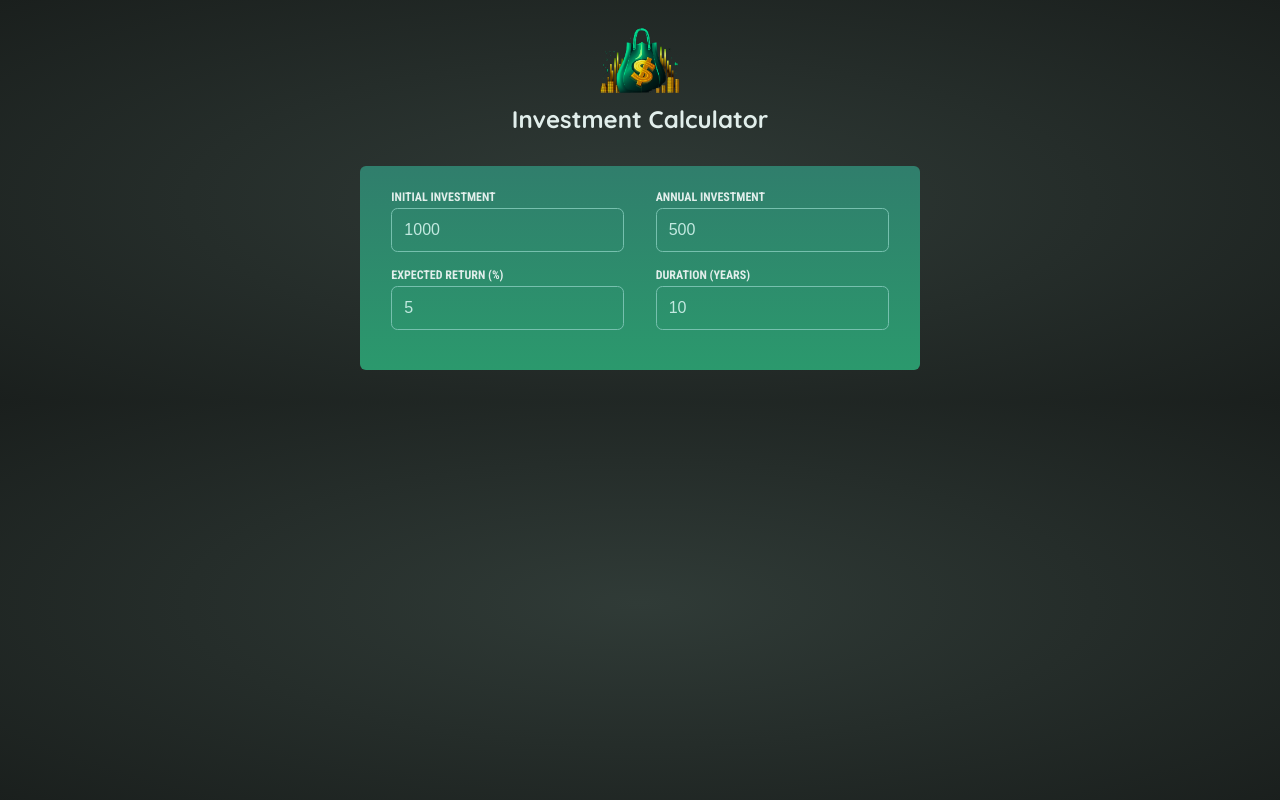
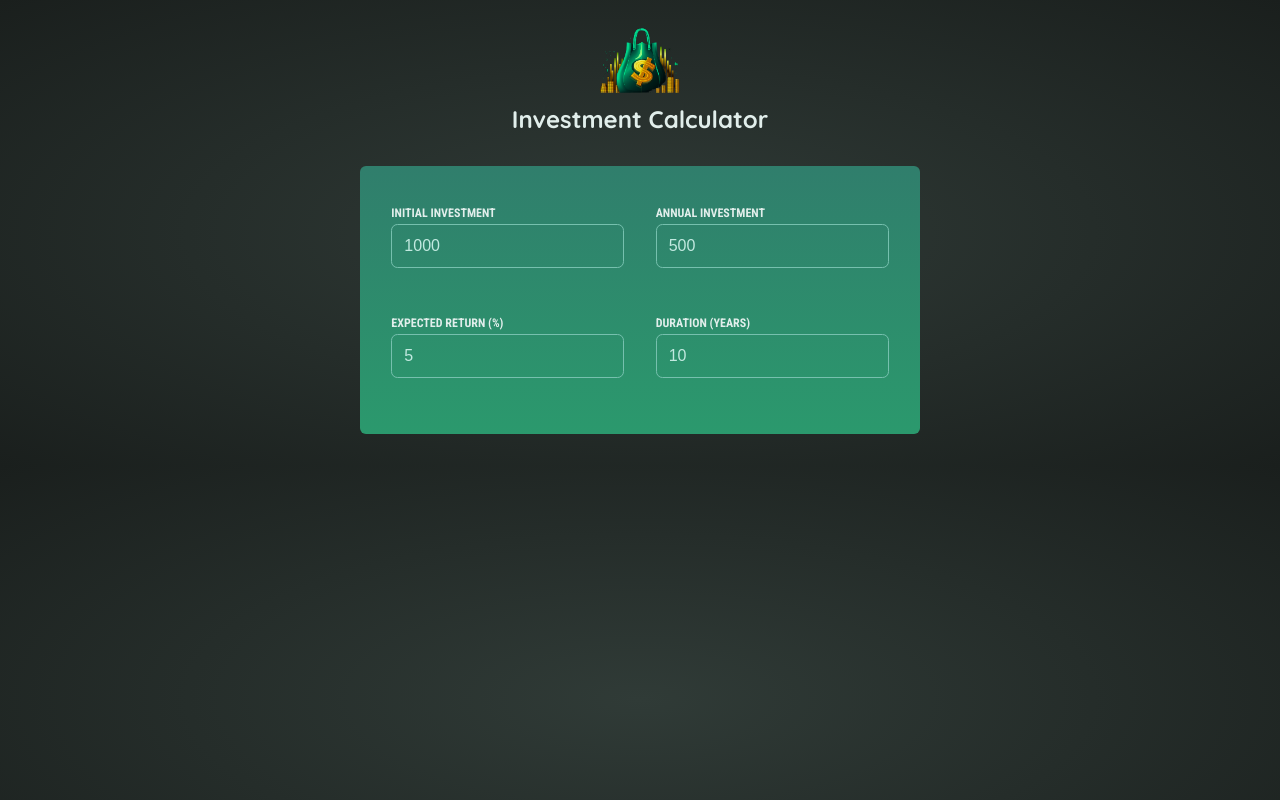
Before and after one commit to Venkat-Gorla/investment-calc-react, a React (Vite) app: page / in a window 1280 px wide. Built offline with nearby package versions, Linux system fonts and the light colour scheme.

Commit message:
[UserInput Layout change] use section instead of div inside UserInput component, layout looks better with section - remove unneeded export

```diff
--- a/src/components/UserInput.tsx
+++ b/src/components/UserInput.tsx
@@ -1,6 +1,6 @@
 import React from "react";
 
-export type UserInputProps = {
+type UserInputProps = {
   values: {
     initialInvestment: number;
     annualInvestment: number;
@@ -12,9 +12,9 @@ export type UserInputProps = {
 
 const UserInput: React.FC<UserInputProps> = ({ values, onChange }) => {
   return (
-    <div id="user-input">
+    <section id="user-input">
       <div className="input-group">
-        <div>
+        <p>
           <label htmlFor="initialInvestment">Initial Investment</label>
           <input
             type="number"
@@ -22,8 +22,8 @@ const UserInput: React.FC<UserInputProps> = ({ values, onChange }) => {
             value={values.initialInvestment}
             onChange={(e) => onChange("initialInvestment", +e.target.value)}
           />
-        </div>
-        <div>
+        </p>
+        <p>
           <label htmlFor="annualInvestment">Annual Investment</label>
           <input
             type="number"
@@ -31,10 +31,10 @@ const UserInput: React.FC<UserInputProps> = ({ values, onChange }) => {
             value={values.annualInvestment}
             onChange={(e) => onChange("annualInvestment", +e.target.value)}
           />
-        </div>
+        </p>
       </div>
       <div className="input-group">
-        <div>
+        <p>
           <label htmlFor="expectedReturn">Expected Return (%)</label>
           <input
             type="number"
@@ -42,8 +42,8 @@ const UserInput: React.FC<UserInputProps> = ({ values, onChange }) => {
             value={values.expectedReturn}
             onChange={(e) => onChange("expectedReturn", +e.target.value)}
           />
-        </div>
-        <div>
+        </p>
+        <p>
           <label htmlFor="duration">Duration (years)</label>
           <input
             type="number"
@@ -51,9 +51,9 @@ const UserInput: React.FC<UserInputProps> = ({ values, onChange }) => {
             value={values.duration}
             onChange={(e) => onChange("duration", +e.target.value)}
           />
-        </div>
+        </p>
       </div>
-    </div>
+    </section>
   );
 };
 
```
Also changed, not shown: 1 other file (tests, documents, lock files or other folders).
